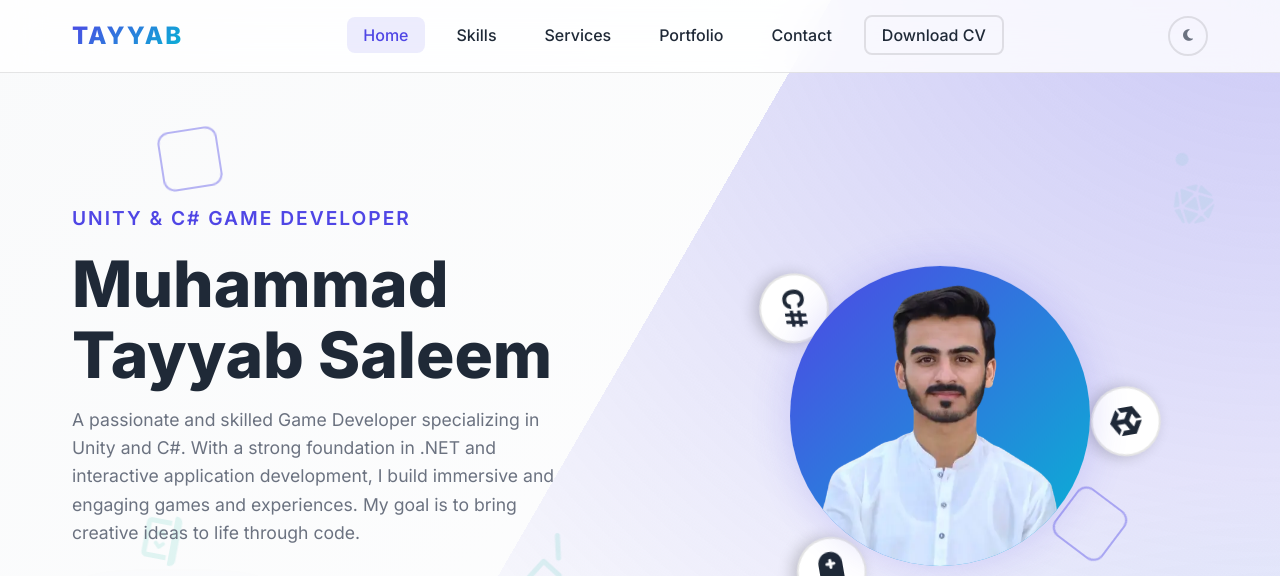
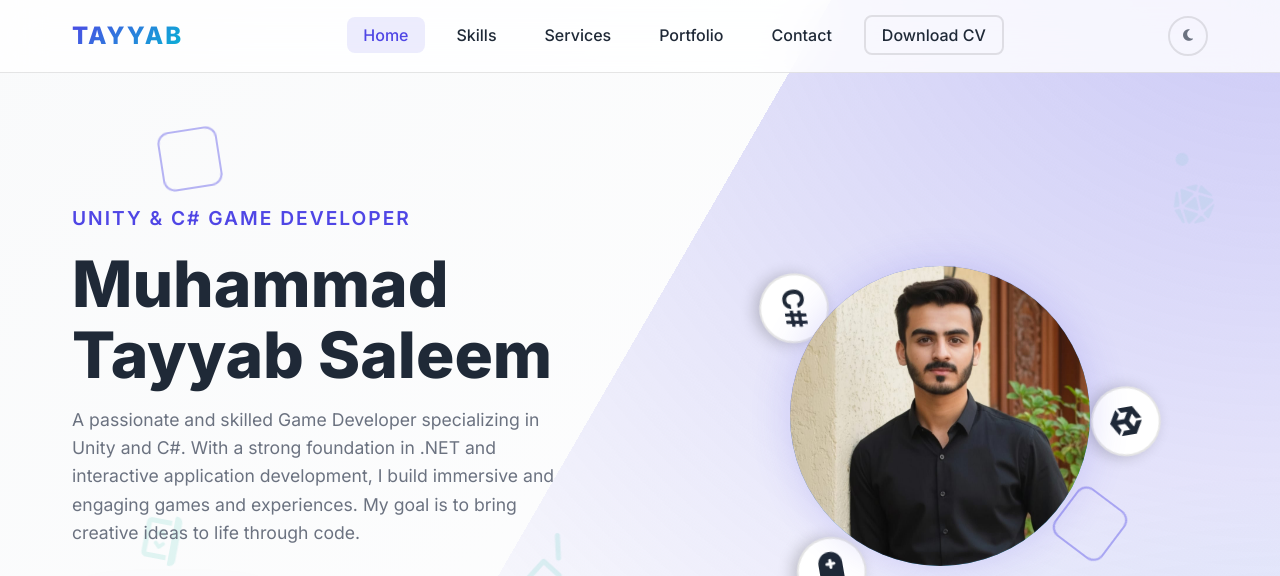
Before and after one commit to m-tayyabsaleem/m-tayyabsaleem.github.io, a plain HTML site: page index.html in a window 1280 px wide. Shown: the top 576 px of the page. Drawn offline with Linux system fonts and the light colour scheme.

Commit message:
update
update

```diff
--- a/index.html
+++ b/index.html
@@ -81,7 +81,7 @@
 
                 <div class="hero-visual">
                     <div class="hero-avatar">
-                        <img src="img/profile-pic.webp" alt="M. Tayyab Saleem">
+                        <img src="img/profile-pic.jpg" alt="M. Tayyab Saleem">
                     </div>
                     <div class="orbit-container">
                         <div class="orbit-icon icon-unity">
```
Also changed, not shown: img/profile-pic.jpg (added), img/profile-pic.webp (deleted).
